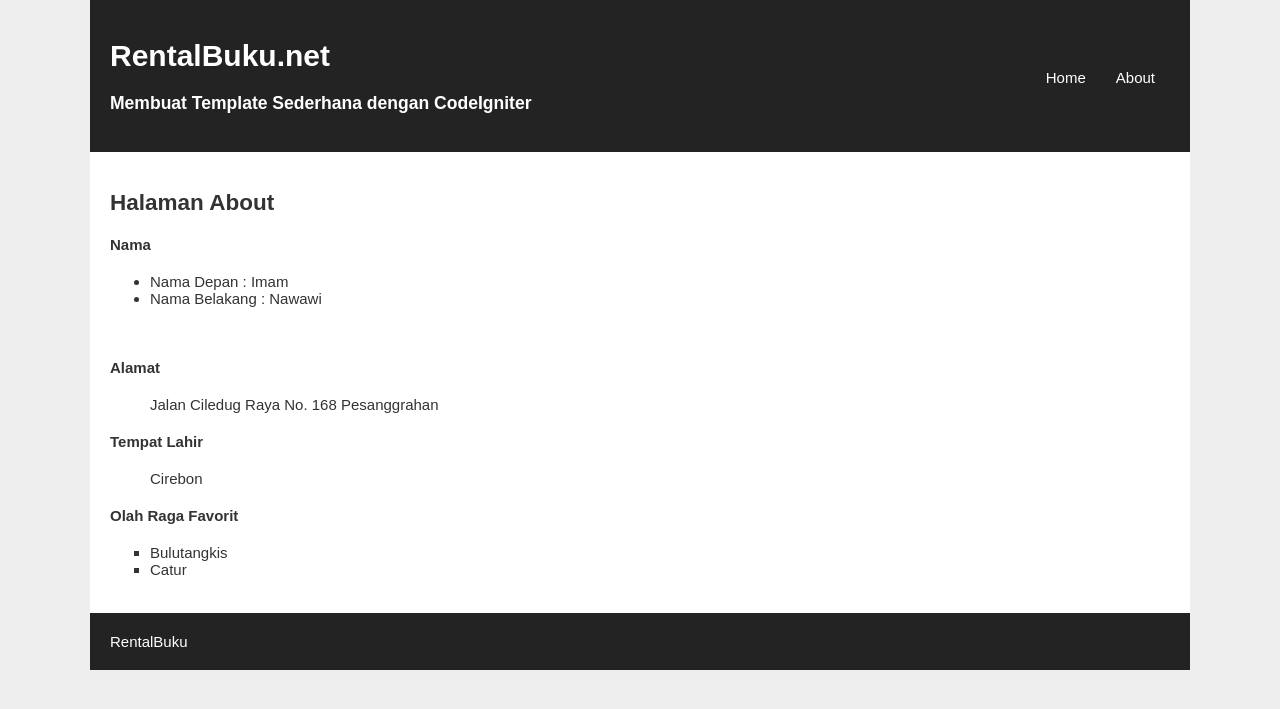
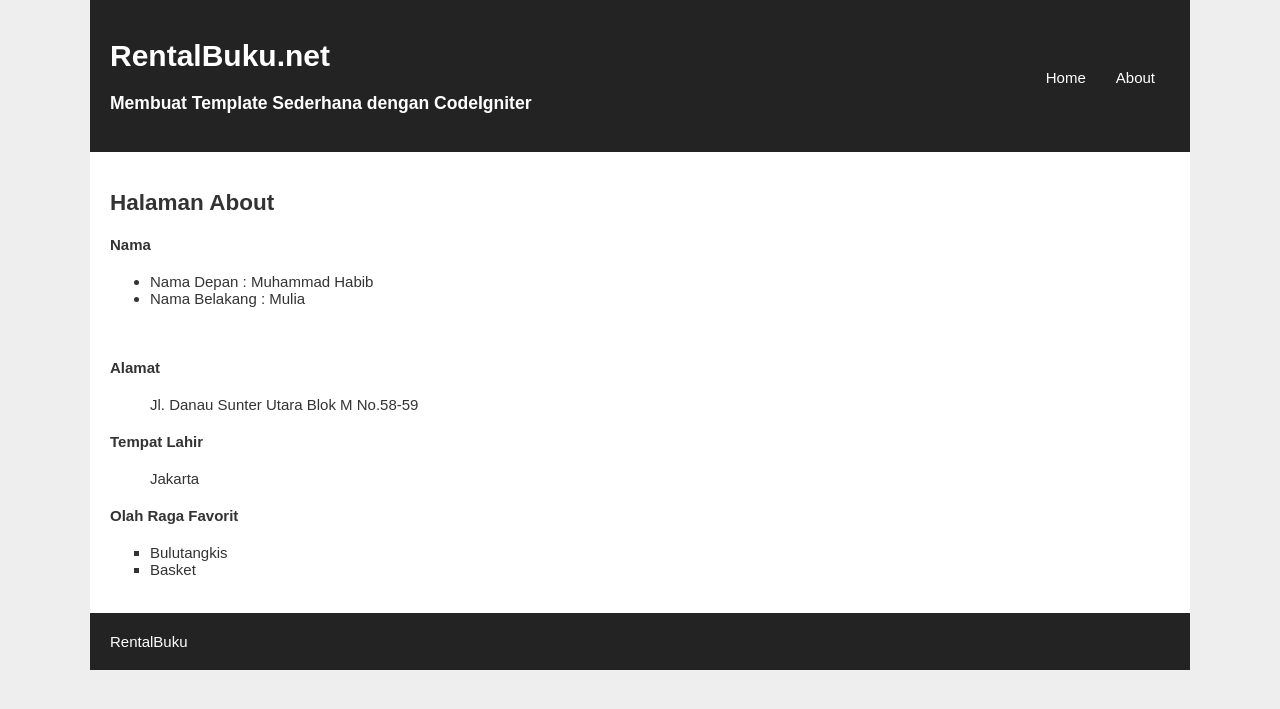
Before and after one commit to habibmulia/WP_MHabibMulia, a CodeIgniter app: page /wp2_mhabib/index.php/web/about in a window 1280 px wide. Shown: the part 21-730 px from the top of the page. Run offline with CodeIgniter, Linux system fonts and the light colour scheme.

Commit message:
update pertemuan 4

```diff
--- a/application/views/v_about.php
+++ b/application/views/v_about.php
@@ -2,22 +2,22 @@
     <h1><?php echo $judul ?></h1>
     <h4>Nama</h4>
     <ul type="disc">
-        <li>Nama Depan : Imam</li>
-        <li>Nama Belakang : Nawawi</li>
+        <li>Nama Depan : Muhammad Habib</li>
+        <li>Nama Belakang : Mulia</li>
     </ul>
     <br>
     <h4>Alamat</h4>
     <ul type="none">
-        <li> Jalan Ciledug Raya No. 168 Pesanggrahan</li>
+        <li> Jl. Danau Sunter Utara Blok M No.58-59</li>
     </ul>
 
     <h4>Tempat Lahir</h4>
     <ul type="none">
-        <li>Cirebon</li>
+        <li>Jakarta</li>
     </ul>
     <h4>Olah Raga Favorit</h4>
     <ul type="square">
         <li>Bulutangkis</li>
-        <li>Catur</li>
+        <li>Basket</li>
     </ul>
 </section>
```
